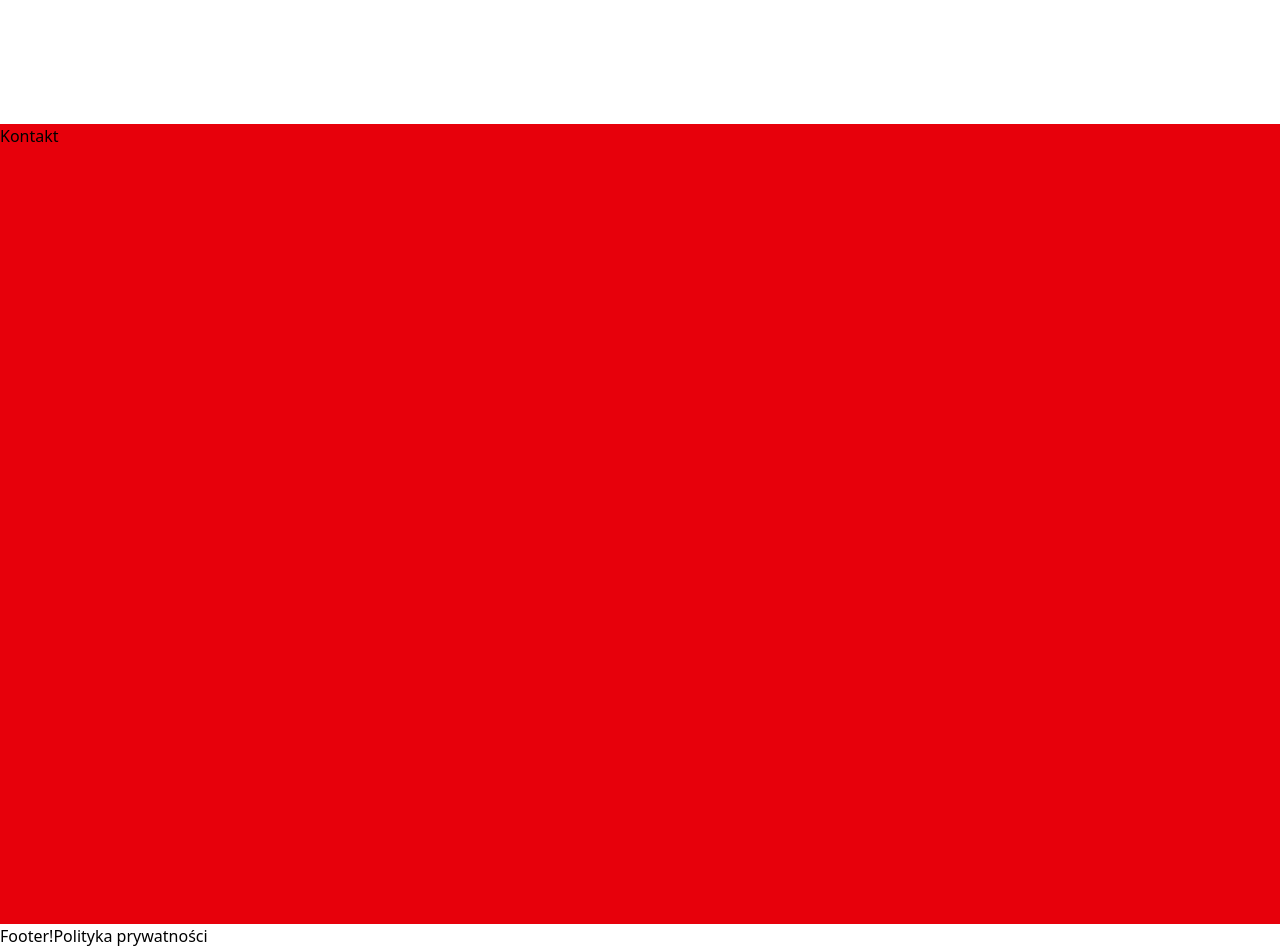
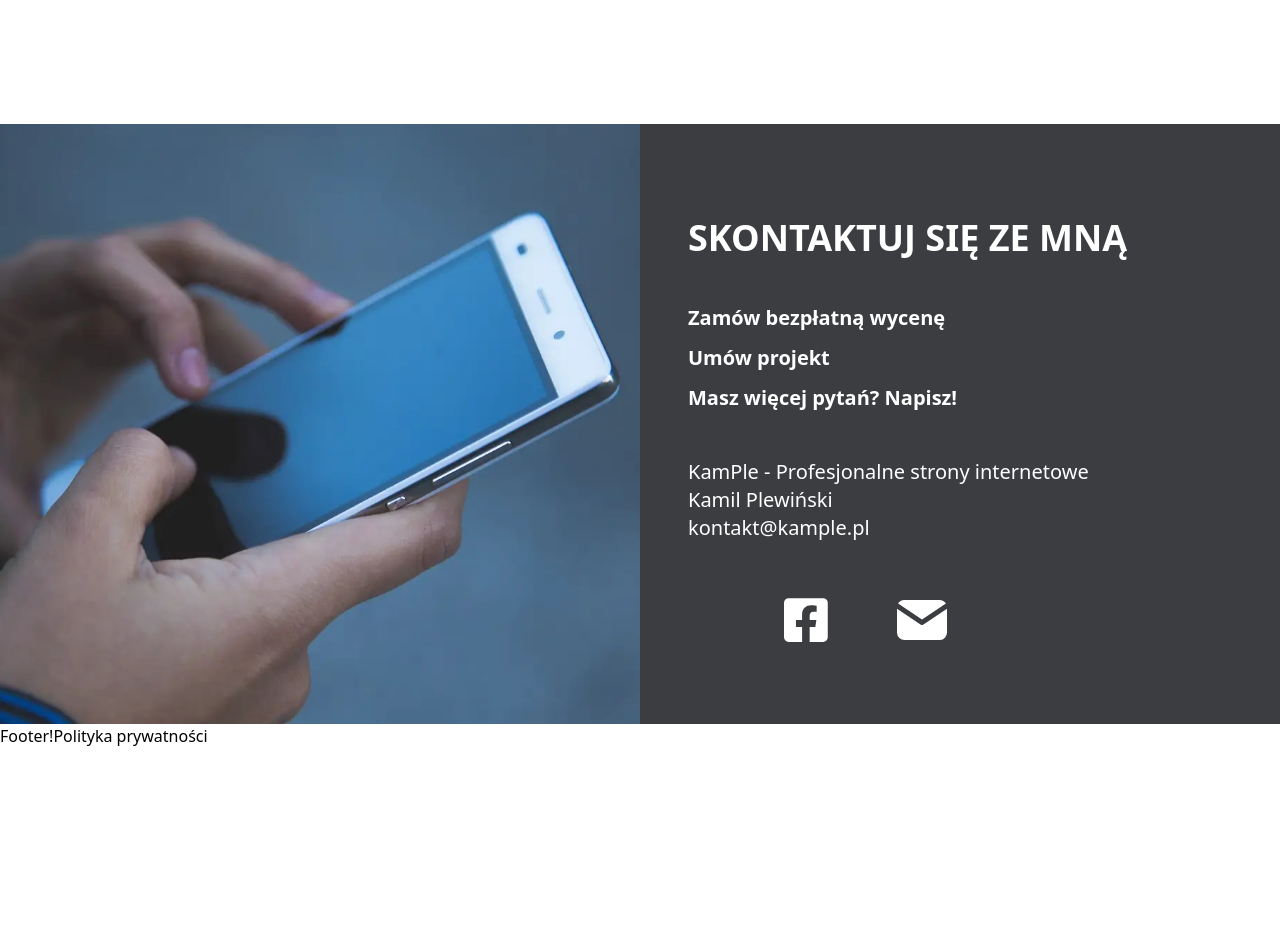
Before and after one commit to kamil-plewinski/kample-react, a React (Vite) app: page / in a window 1280 px wide. Shown: the part 5220-6168 px from the top of the page. After the commit the page ends 5968 px from the top, so only its background shows below. Built offline with nearby package versions, Linux system fonts and the light colour scheme; a web font is replaced by a local one.

Commit message:
Add contact-section

```diff
--- a/src/components/sections/ContactSection.tsx
+++ /dev/null
@@ -1,7 +0,0 @@
-export default function ContactSection() {
-  return (
-    <section id="contact" className="w-full h-screen bg-red-600">
-      Kontakt
-    </section>
-  );
-}
--- /dev/null
+++ b/src/components/sections/contact-section/ContactContent.tsx
@@ -0,0 +1,26 @@
+import FbIcon from "./contact-icons/FbIcon";
+import MailIcon from "./contact-icons/MailIcon";
+
+export default function ContactContent() {
+  return (
+    <div className="contact-info inline-block px-[1em] lg:pl-[3em] lg:w-[50%]">
+      <h2 className="mt-[2em] title text-left text-2xl font-semibold uppercase sm:text-4xl lg:mt-[1em]">
+        Skontaktuj się ze mną
+      </h2>
+      <p className="my-[2em] text-xl leading-10 font-semibold">
+        Zamów bezpłatną wycenę <br />
+        Umów projekt <br />
+        Masz więcej pytań? Napisz!
+      </p>
+      <p className="leading-7 text-xl">
+        KamPle - Profesjonalne strony internetowe <br />
+        Kamil Plewiński <br />
+        kontakt@kample.pl
+      </p>
+      <div className="icon-container mt-[3em] flex justify-center items-center lg:justify-start lg:ml-[6em] lg:mb-[1em]">
+        <FbIcon />
+        <MailIcon />
+      </div>
+    </div>
+  );
+}
--- /dev/null
+++ b/src/components/sections/contact-section/ContactImg.tsx
@@ -0,0 +1,15 @@
+export default function ContactImg() {
+  return (
+    <div className="w-full lg:w-[50%]">
+      <picture>
+        <source srcSet="./img/hands-1851218_1280.webp" type="image/webp" />
+        <source srcSet="./img/hands-1851218_1280.jpg" type="image/jpeg" />
+        <img
+          src="./img/hands-1851218_1280.jpg"
+          className="w-full h-100 object-center object-cover md:h-125 xl:h-150"
+          alt="Smartphone w dłoniach"
+        />
+      </picture>
+    </div>
+  );
+}
--- /dev/null
+++ b/src/components/sections/contact-section/ContactSection.tsx
@@ -0,0 +1,16 @@
+import ContactContent from "./ContactContent";
+import ContactImg from "./ContactImg";
+
+export default function ContactSection() {
+  return (
+    <section
+      id="contact"
+      className="bg-custom-dark pb-[3em] text-white lg:pb-0"
+    >
+      <div className="flex flex-col justify-between items-center lg:flex-row">
+        <ContactImg />
+        <ContactContent />
+      </div>
+    </section>
+  );
+}
--- /dev/null
+++ b/src/components/sections/contact-section/contact-icons/FbIcon.tsx
@@ -0,0 +1,19 @@
+export default function FbIcon() {
+  return (
+    <a
+      href="https://www.facebook.com/profile.php?id=61555532601159"
+      target="_blank"
+      rel="noopener noreferrer"
+      className="mr-[2em]"
+      aria-label="Odwiedź profil Kample - profesjonalne strony internetowe na fecebooku"
+    >
+      <svg
+        viewBox="0 0 448 512"
+        height="50px"
+        className="fill-white hover:fill-custom-blue transition-colors duration-300"
+      >
+        <path d="M400 32H48A48 48 0 0 0 0 80v352a48 48 0 0 0 48 48h137.3V327.7h-63V256h63v-54.6c0-62.2 37-96.5 93.7-96.5 27.1 0 55.5 4.8 55.5 4.8v61h-31.3c-30.8 0-40.4 19.1-40.4 38.7V256h68.8l-11 71.7h-57.8V480H400a48 48 0 0 0 48-48V80a48 48 0 0 0 -48-48z" />
+      </svg>
+    </a>
+  );
+}
--- /dev/null
+++ b/src/components/sections/contact-section/contact-icons/MailIcon.tsx
@@ -0,0 +1,29 @@
+export default function MailIcon() {
+  return (
+    <a
+      href="mailto:kontakt@kample.pl"
+      className="ml-[2em]"
+      aria-label="Napisz wiadomość na adres email kontakt@kample.pl"
+    >
+      <svg
+        className="icon icon-tabler icon-tabler-mail-filled fill-white hover:fill-custom-blue transition-colors duration-300"
+        height="60"
+        viewBox="0 0 24 24"
+        stroke-width="2"
+        stroke="currentColor"
+        stroke-linecap="round"
+        stroke-linejoin="round"
+      >
+        <path stroke="none" d="M0 0h24v24H0z" fill="none" />
+        <path
+          d="M22 7.535v9.465a3 3 0 0 1 -2.824 2.995l-.176 .005h-14a3 3 0 0 1 -2.995 -2.824l-.005 -.176v-9.465l9.445 6.297l.116 .066a1 1 0 0 0 .878 0l.116 -.066l9.445 -6.297z"
+          stroke-width="0"
+        />
+        <path
+          d="M19 4c1.08 0 2.027 .57 2.555 1.427l-9.555 6.37l-9.555 -6.37a2.999 2.999 0 0 1 2.354 -1.42l.201 -.007h14z"
+          stroke-width="0"
+        />
+      </svg>
+    </a>
+  );
+}
--- a/src/pages/HomePage.tsx
+++ b/src/pages/HomePage.tsx
@@ -1,7 +1,7 @@
 import { useEffect } from "react";
 import { useLocation } from "react-router-dom";
 import AboutmeSection from "../components/sections/aboutme-section/AboutmeSection";
-import ContactSection from "../components/sections/ContactSection";
+import ContactSection from "../components/sections/contact-section/ContactSection";
 import HomeSection from "../components/sections/home-section/HomeSection";
 import OfferSection from "../components/sections/offer-section/OfferSection";
 import RealisationSection from "../components/sections/realisation-section/RealisationSection";
```
Also changed, not shown: public/img/hands-1851218_1280.jpg (added), public/img/hands-1851218_1280.webp (added).
